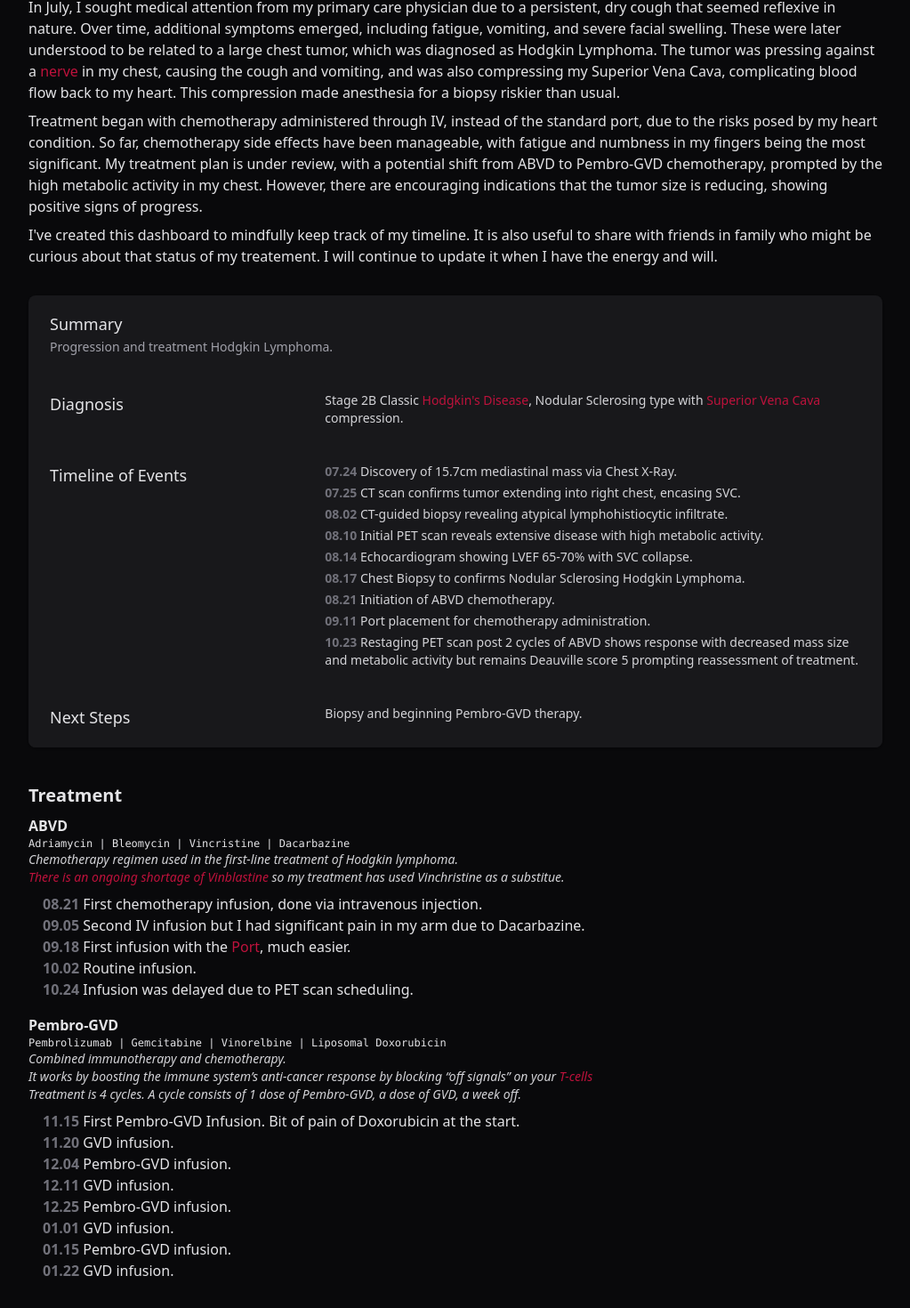
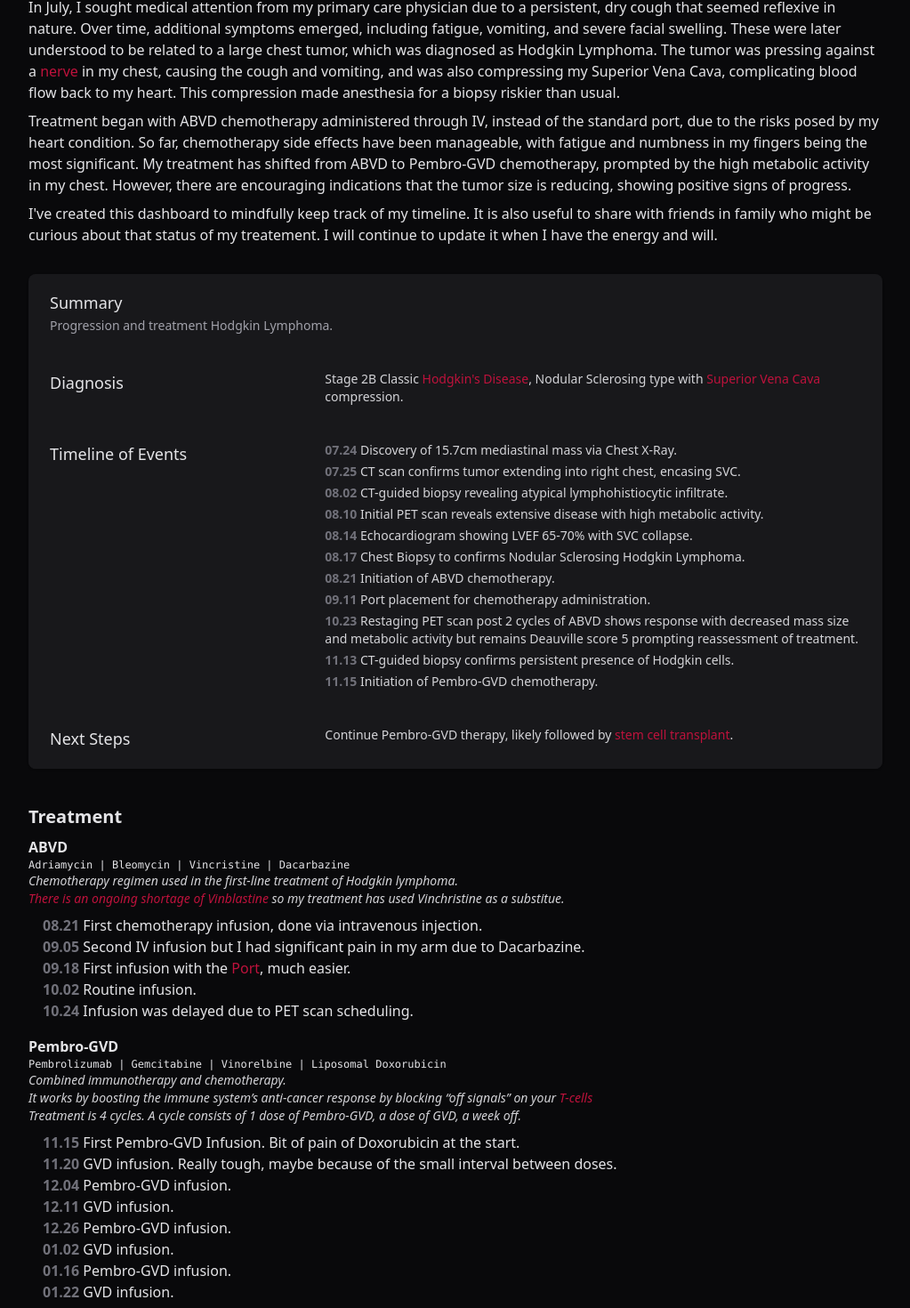
Before and after one commit to wesleyflorence/wesleyflorence.github.io, a SvelteKit app: page /cancer in a window 1280 px wide. Shown: the part 220-1690 px from the top of the page at 89% size, without its empty margins (128-1151 px from the left). Built offline with nearby package versions, Linux system fonts and the light colour scheme.

Commit message:
Updating timelines

```diff
--- a/src/routes/cancer/+page.svelte
+++ b/src/routes/cancer/+page.svelte
@@ -121,23 +121,25 @@
   These were later understood to be related to a large chest tumor, which was
   diagnosed as Hodgkin Lymphoma. The tumor was pressing against a <a
     href="https://en.wikipedia.org/wiki/Phrenic_nerve"
-  class="text-rose-700">nerve</a
+    class="text-rose-700">nerve</a
   > in my chest, causing the cough and vomiting, and was also compressing my Superior
   Vena Cava, complicating blood flow back to my heart. This compression made anesthesia
   for a biopsy riskier than usual.
 </p>
 <p class="mb-2">
-  Treatment began with chemotherapy administered through IV, instead of the
+  Treatment began with ABVD chemotherapy administered through IV, instead of the
   standard port, due to the risks posed by my heart condition. So far,
   chemotherapy side effects have been manageable, with fatigue and numbness in
-  my fingers being the most significant. My treatment plan is under review, with
-  a potential shift from ABVD to Pembro-GVD chemotherapy, prompted by the high
+  my fingers being the most significant. My treatment has shifted from ABVD to Pembro-GVD chemotherapy, prompted by the high
   metabolic activity in my chest. However, there are encouraging indications
   that the tumor size is reducing, showing positive signs of progress.
 </p>
 
 <p class="mb-8">
-  I've created this dashboard to mindfully keep track of my timeline. It is also useful to share with friends in family who might be curious about that status of my treatement. I will continue to update it when I have the energy and will.
+  I've created this dashboard to mindfully keep track of my timeline. It is also
+  useful to share with friends in family who might be curious about that status
+  of my treatement. I will continue to update it when I have the energy and
+  will.
 </p>
 
 <div class="bg-zinc-900 shadow overflow-hidden rounded-lg mb-10">
@@ -208,6 +210,14 @@
               2 cycles of ABVD shows response with decreased mass size and metabolic
               activity but remains Deauville score 5 prompting reassessment of treatment.
             </li>
+            <li>
+              <strong class="text-zinc-500">11.13</strong> CT-guided biopsy confirms
+              persistent presence of Hodgkin cells.
+            </li>
+            <li>
+              <strong class="text-zinc-500">11.15</strong> Initiation of Pembro-GVD
+              chemotherapy.
+            </li>
           </ul>
         </dd>
       </div>
@@ -216,7 +226,11 @@
       >
         <dt class="text-lg font-medium">Next Steps</dt>
         <dd class="mt-1 text-sm text-zinc-300 sm:col-span-2 sm:mt-0">
-          Biopsy and beginning Pembro-GVD therapy.
+          Continue Pembro-GVD therapy, likely followed by
+          <a
+            href="https://en.wikipedia.org/wiki/Hematopoietic_stem_cell_transplantation"
+            class="text-rose-700">stem cell transplant</a
+          >.
         </dd>
       </div>
     </dl>
@@ -314,14 +328,19 @@
       class="text-rose-700">T-cells</a
     >
   </p>
-  <p> Treatment is 4 cycles. A cycle consists of 1 dose of Pembro-GVD, a dose of GVD, a week off.</p>
+  <p>
+    Treatment is 4 cycles. A cycle consists of 1 dose of Pembro-GVD, a dose of
+    GVD, a week off.
+  </p>
 </aside>
 <ul class="ml-4 mb-10">
   <li>
-    <strong class="text-zinc-500">11.15 </strong>First Pembro-GVD Infusion. Bit of pain of Doxorubicin at the start.
+    <strong class="text-zinc-500">11.15 </strong>First Pembro-GVD Infusion. Bit
+    of pain of Doxorubicin at the start.
   </li>
   <li>
-    <strong class="text-zinc-500">11.20 </strong>GVD infusion.
+    <strong class="text-zinc-500">11.20 </strong>GVD infusion. Really tough,
+    maybe because of the small interval between doses.
   </li>
   <li>
     <strong class="text-zinc-500">12.04 </strong>Pembro-GVD infusion.
@@ -330,13 +349,13 @@
     <strong class="text-zinc-500">12.11 </strong>GVD infusion.
   </li>
   <li>
-    <strong class="text-zinc-500">12.25 </strong>Pembro-GVD infusion.
+    <strong class="text-zinc-500">12.26 </strong>Pembro-GVD infusion.
   </li>
   <li>
-    <strong class="text-zinc-500">01.01 </strong>GVD infusion.
+    <strong class="text-zinc-500">01.02 </strong>GVD infusion.
   </li>
   <li>
-    <strong class="text-zinc-500">01.15 </strong>Pembro-GVD infusion.
+    <strong class="text-zinc-500">01.16 </strong>Pembro-GVD infusion.
   </li>
   <li>
     <strong class="text-zinc-500">01.22 </strong>GVD infusion.
```
